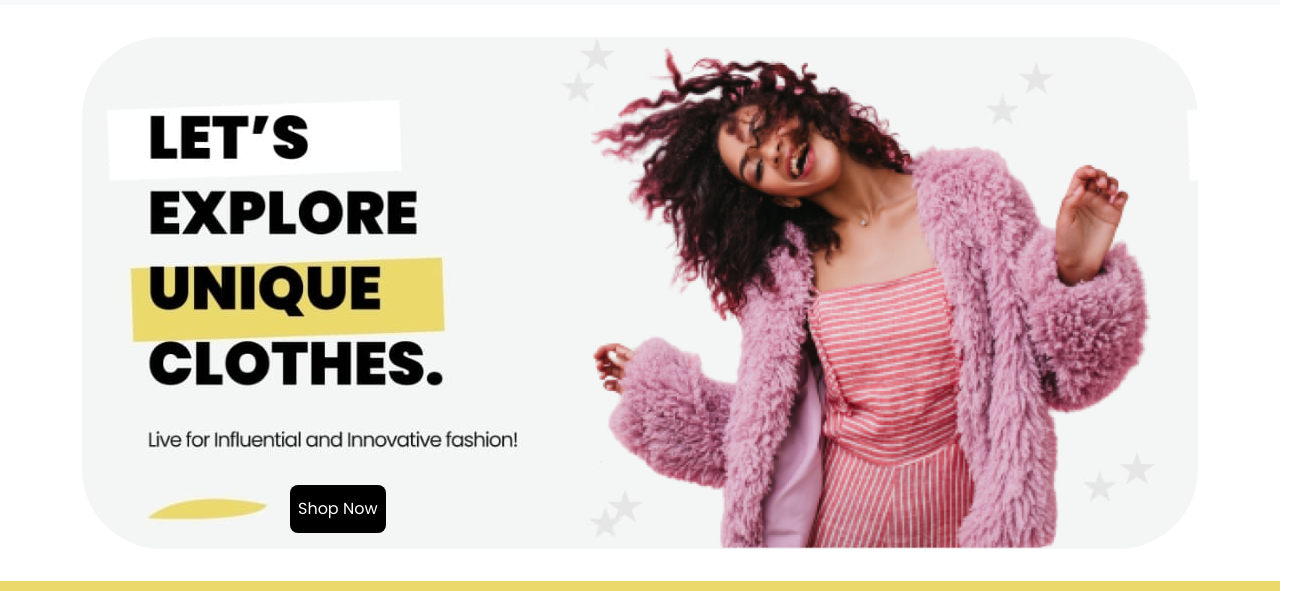
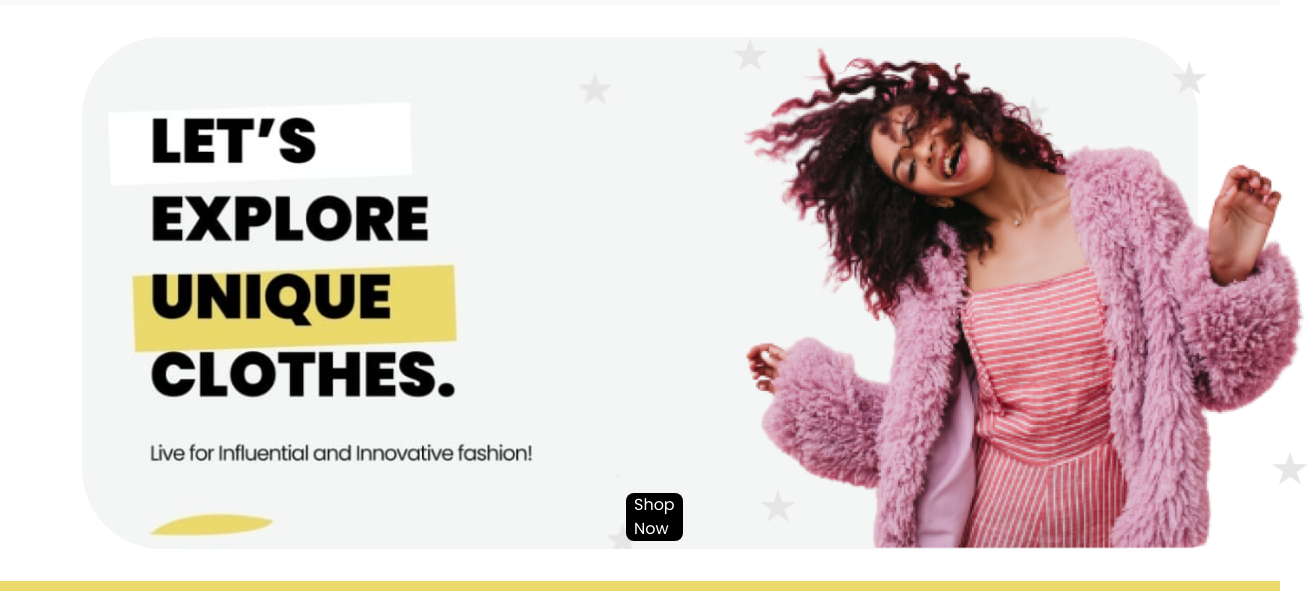
Before and after one commit to gabrieleneis/Fashion-Project-Figma, a plain HTML site: page index.html in a window 1280 px wide. Shown: the part 83-674 px from the top of the page, 1311 px wide, since content can reach past the window. Drawn offline with nearby package versions, Linux system fonts and the light colour scheme.

Commit message:
Update style.css

```diff
--- a/style.css
+++ b/style.css
@@ -37,6 +37,8 @@ body {
 
 .banner {
     background-image: url(src/heroSection.jfif);
+    background-repeat: no-repeat;
+    background-size: cover;
     border-radius: 5rem;
     margin-top: 2rem;
     display: flex;
@@ -48,7 +50,7 @@ body {
 }
 
 .banner div {
-    margin-left: 12rem;
+    margin-left: 3rem;
 }
 
 .button-banner {
@@ -60,8 +62,8 @@ body {
     display: flex;
     align-items: center;
     height: 3rem;
-    margin-top: 28rem;
-    margin-left: 13rem;
+    margin-top: 28.5rem;
+    margin-left: 34rem;
 }
 
 .brands {
```
